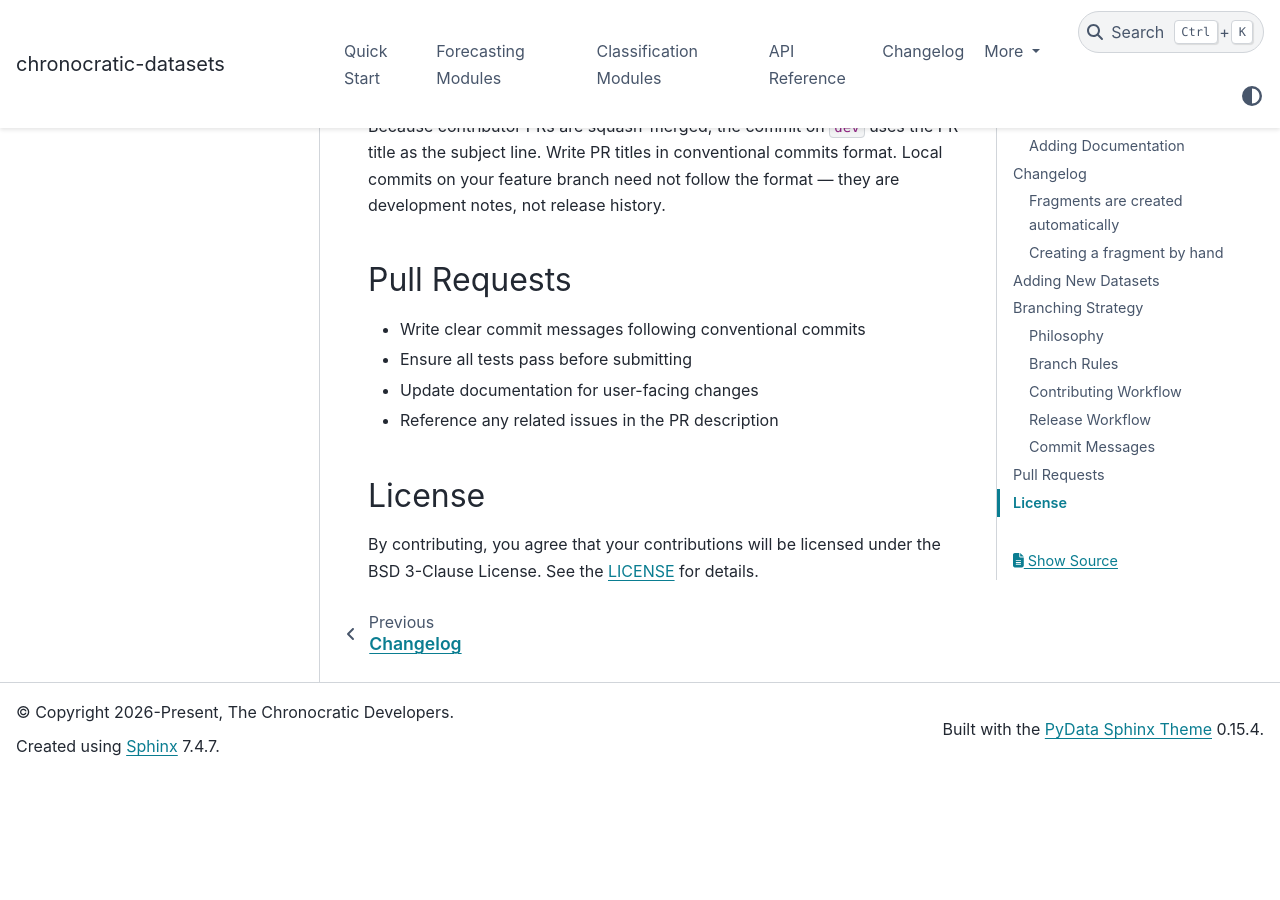
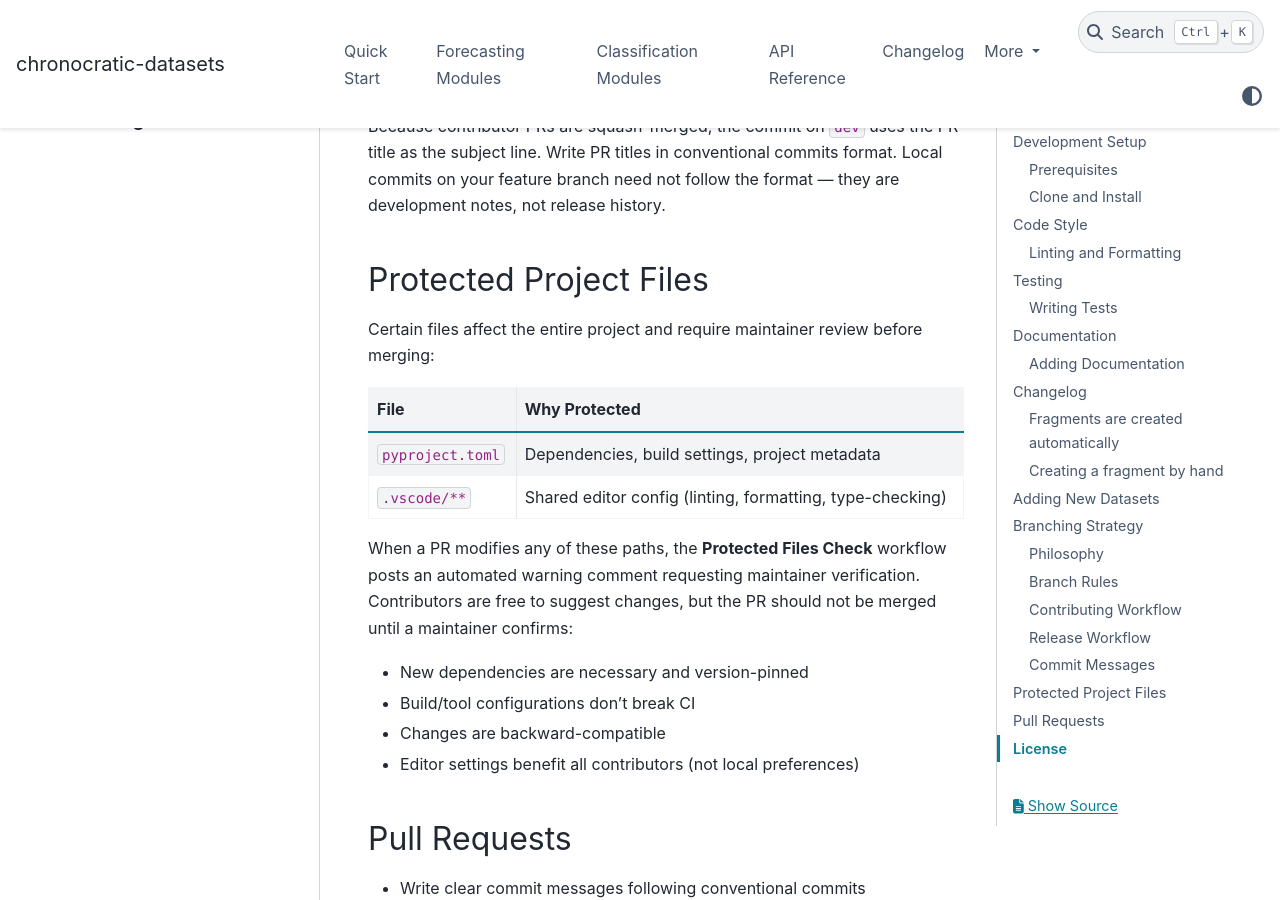
Before and after one commit to chronocratic/chronocratic-datasets, a Sphinx documentation site: the page built from docs/contributing.md, in a window 1280 px wide and 900 px high, scrolled down 6705 px. Built offline with Sphinx 7.4.7 and the PyData theme 0.15.4, drawn with Linux system fonts in a browser that asks for light colours; the version number could not be read and is left out; before the commit the page ends 7481 px from its top, so only the background shows below that.

Commit message:
ci(workflows): align with chronocratic-models CI — uv tooling, ty, protected files
- build-and-test.yml: use uv for deps; add ruff/ty lint steps; uv build + uvx twine
- auto-changelog-fragment.yml: uv sync for towncrier; \r stripping; uv run check
- release-prep.yml: uv sync + uv run towncrier (was pip + bare call)
- pypi-publish.yml: uv build (was python -m build)
- Add protected-files-check.yml (new workflow for pyproject.toml /
  .vscode/ change warnings)
- docs/contributing.md: Protected Project Files section

```diff
--- a/docs/contributing.md
+++ b/docs/contributing.md
@@ -231,6 +231,22 @@ feat(classification): add UCRElectricalGM12 dataset loader
 
 Because contributor PRs are squash-merged, the commit on `dev` uses the PR title as the subject line. Write PR titles in conventional commits format. Local commits on your feature branch need not follow the format — they are development notes, not release history.
 
+## Protected Project Files
+
+Certain files affect the entire project and require maintainer review before merging:
+
+| File | Why Protected |
+| --- | --- |
+| `pyproject.toml` | Dependencies, build settings, project metadata |
+| `.vscode/**` | Shared editor config (linting, formatting, type-checking) |
+
+When a PR modifies any of these paths, the **Protected Files Check** workflow posts an automated warning comment requesting maintainer verification. Contributors are free to suggest changes, but the PR should not be merged until a maintainer confirms:
+
+- New dependencies are necessary and version-pinned
+- Build/tool configurations don't break CI
+- Changes are backward-compatible
+- Editor settings benefit all contributors (not local preferences)
+
 ## Pull Requests
 
 - Write clear commit messages following conventional commits
```
Also changed, not shown: 5 other files.
